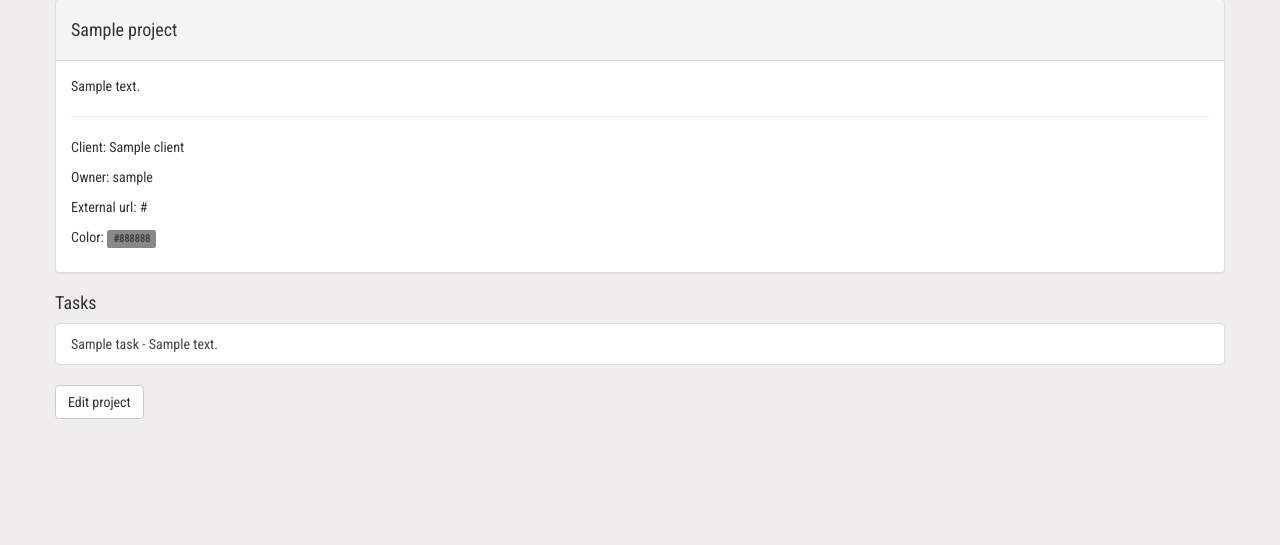
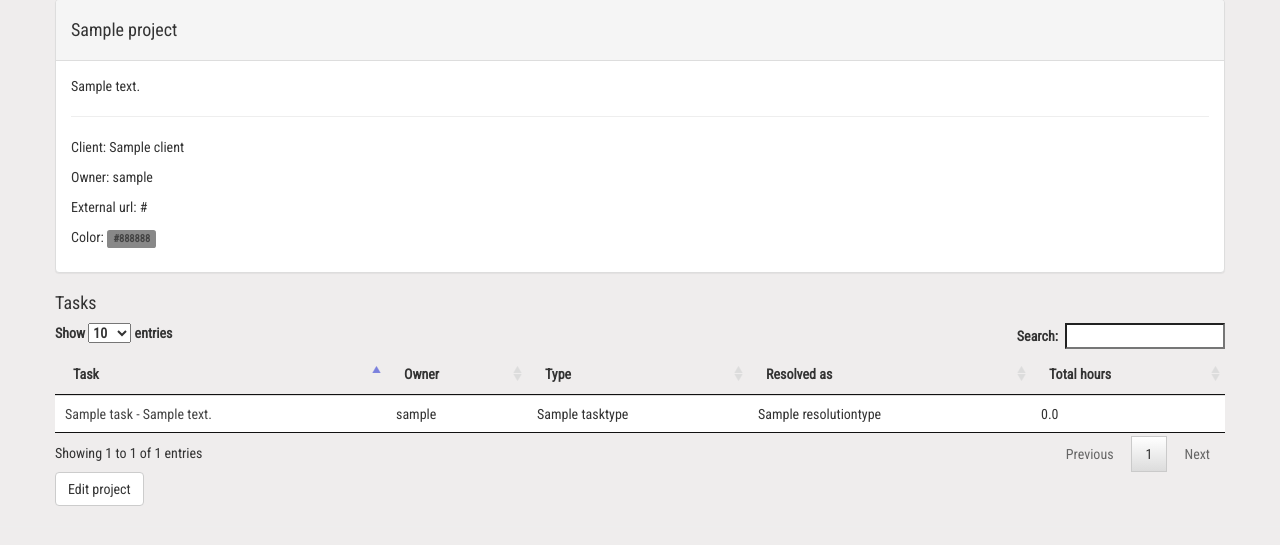
Before and after one commit to MSA-Argentina/relojito_project, a Django app: page /project/1/ in a window 1280 px wide. Shown: the part 61-606 px from the top of the page. Run offline with Django 3.2, Linux system fonts and the light colour scheme; a user stored in the database is signed in; tables that the repository leaves empty hold one stand-in row (values such as "Sample post"); some libraries are stand-ins or nearby versions.

Commit message:
several improvements to workflow

```diff
--- a/relojito/app/models.py
+++ b/relojito/app/models.py
@@ -1,9 +1,12 @@
-from django.core.validators import RegexValidator, MinValueValidator
+from __future__ import unicode_literals
+
+from django.utils.encoding import python_2_unicode_compatible
 from django.contrib.auth.models import User
 from django.db import models
 from django.utils.translation import ugettext_lazy as _
 
 
+@python_2_unicode_compatible
 class Client(models.Model):
     name = models.CharField(max_length=200)
     contact_name = models.CharField(max_length=200)
@@ -18,6 +21,7 @@ class Client(models.Model):
         return "{}".format(self.name)
 
 
+@python_2_unicode_compatible
 class Project(models.Model):
     name = models.CharField(max_length=200)
     description = models.TextField(null=True, blank=True)
@@ -37,6 +41,7 @@ class Project(models.Model):
         return "{}".format(self.name)
 
 
+@python_2_unicode_compatible
 class ProjectCollaborator(models.Model):
 
     """
@@ -53,6 +58,7 @@ class ProjectCollaborator(models.Model):
         return "{} - {}".format(self.project.name, self.user.username)
 
 
+@python_2_unicode_compatible
 class TaskType(models.Model):
     name = models.CharField(max_length=200)
 
@@ -64,6 +70,7 @@ class TaskType(models.Model):
         return "{}".format(self.name)
 
 
+@python_2_unicode_compatible
 class ResolutionType(models.Model):
     name = models.CharField(max_length=200)
     is_finished = models.BooleanField(default=False)
@@ -76,13 +83,14 @@ class ResolutionType(models.Model):
         return "{}".format(self.name)
 
 
+@python_2_unicode_compatible
 class Task(models.Model):
     name = models.CharField(max_length=200)
     project = models.ForeignKey(Project)
     task_type = models.ForeignKey(TaskType)
     description = models.TextField(max_length=200, null=True, blank=True)
-    start = models.DateTimeField(null=True, blank=True)
-    end = models.DateTimeField(null=True, blank=True)
+    start = models.DateTimeField()
+    end = models.DateTimeField()
     resolved_as = models.ForeignKey(ResolutionType, null=True, blank=True)
     external_url = models.URLField(null=True, blank=True)
 
--- a/relojito/app/views.py
+++ b/relojito/app/views.py
@@ -39,8 +39,8 @@ class IndexView(LoginRequiredMixin, TemplateView):
     def get_context_data(self, **kwargs):
         ctx = super(IndexView, self).get_context_data(**kwargs)
         user = self.request.user
-        owned_projects = list(Project.objects.filter(owner=user))
-        collaborator_in = user.projectcollaborator_set.all()
+        owned_projects = Project.objects.filter(owner=user)
+        collaborator_in = Project.objects.filter(projectcollaborator__user=user)
 
         # Returns latest 5 tasks
         ctx['tasks'] = Task.objects.filter(owner=user)[:5]
@@ -197,7 +197,10 @@ class ProjectDetail(LoginRequiredMixin, DetailView):
     def get_context_data(self, **kwargs):
         ctx = super(ProjectDetail, self).get_context_data(**kwargs)
         user = self.request.user
-        ctx['tasks'] = Task.objects.filter(owner=user, project=self.object)
+        if user.is_superuser:
+            ctx['tasks'] = Task.objects.filter(project=self.object)
+        else:
+            ctx['tasks'] = Task.objects.filter(owner=user, project=self.object)
         return ctx
 
 
@@ -207,6 +210,11 @@ class CreateTask(LoginRequiredMixin, StaticContextMixin, CreateView):
     template_name = 'generic_form.html'
     success_url = reverse_lazy('root')
     static_context = {'title': _('Create a task')}
+
+    def get_form_kwargs(self, **kwargs):
+        kwargs = super(CreateTask, self).get_form_kwargs(**kwargs)
+        kwargs['request'] = self.request
+        return kwargs
 
     def form_valid(self, form):
         task = Task()
--- a/relojito/templates/index.html
+++ b/relojito/templates/index.html
@@ -22,7 +22,7 @@
             <ul class="list-group">
               {% if collab_projects %}
                 {% for p in collab_projects %}
-                <li class="list-group-item"><a href="{% url 'project_detail' pk=p.project.id %}">{{p.project.name}} - {{p.project.description}}</a></li>
+                <li class="list-group-item"><a href="{% url 'project_detail' pk=p.id %}">{{p.name}} - {{p.description}}</a></li>
                 {% endfor %}
                 {% else %}
                 <h4>{% trans 'No projects' %}</h4>
--- a/relojito/templates/project_detail.html
+++ b/relojito/templates/project_detail.html
@@ -1,5 +1,11 @@
 {% extends "base.html" %}
 {% load i18n %}
+{% load staticfiles %}
+
+{% block extrahead %}
+        <link rel="stylesheet" href="{% static "css/jquery.dataTables.min.css" %}">
+        <script src="{% static "js/lib/jquery.dataTables.min.js" %}"></script>
+{% endblock %}
 
 {% block title %}Project detail{% endblock %}
 
@@ -19,12 +25,43 @@
           <p>{% trans 'Color' %}: <span class="label" style="background-color: {{project.color}};color: #444">{{project.color}}</span></p>
         </div>
       </div>
+
+      {% if user.is_superuser %}
       <h4>{% trans 'Tasks' %}</h4>
+      {% else %}
+      <h4>{% trans 'My Tasks' %}</h4>
+      {% endif %}
+
+      {% if user.is_superuser %}
+      <table class="table table-condensed">
+      <thead>
+        <tr>
+          <th>{% trans 'Task' %}</th>
+          <th>{% trans 'Owner' %}</th>
+          <th>{% trans 'Type' %}</th>
+          <th>{% trans 'Resolved as' %}</th>
+          <th>{% trans 'Total hours' %}</th>
+        </tr>
+      </thead>
+      <tbody>
+        {% for t in tasks %}
+        <tr>
+          <td><a href="{% url 'task_detail' pk=t.id %}">{{t.name}} - {{t.description}}</a></td>
+          <td>{{ t.owner }}</td>
+          <td>{{ t.task_type }}</td>
+          <td>{{ t.resolved_as }}</td>
+          <td>{{ t.total_hours }}</td>
+        </tr>
+        {% endfor %}
+      </tbody>
+    </table>
+    {% else %}
             <ul class="list-group">
                 {% for task in tasks %}
                 <li class="list-group-item"><a href="{% url 'task_detail' pk=task.id %}">{{task.name}} - {{task.description}}</a></li>
                 {% endfor %}
             </ul>
+            {% endif %}
                     <a class="btn btn-default"
                        href="{% url 'edit_project' pk=project.id %}">
                         {% trans 'Edit project' %}
--- a/relojito/templates/task_detail.html
+++ b/relojito/templates/task_detail.html
@@ -1,7 +1,7 @@
 {% extends "base.html" %}
 {% load i18n %}
 
-{% block title %}Task Detail detail{% endblock %}
+{% block title %}{% trans 'Task Detail' %}{% endblock %}
 
 {% block content %}
     <div class="container">
```
Also changed, not shown: relojito/app/forms.py (+8 -2 lines).
